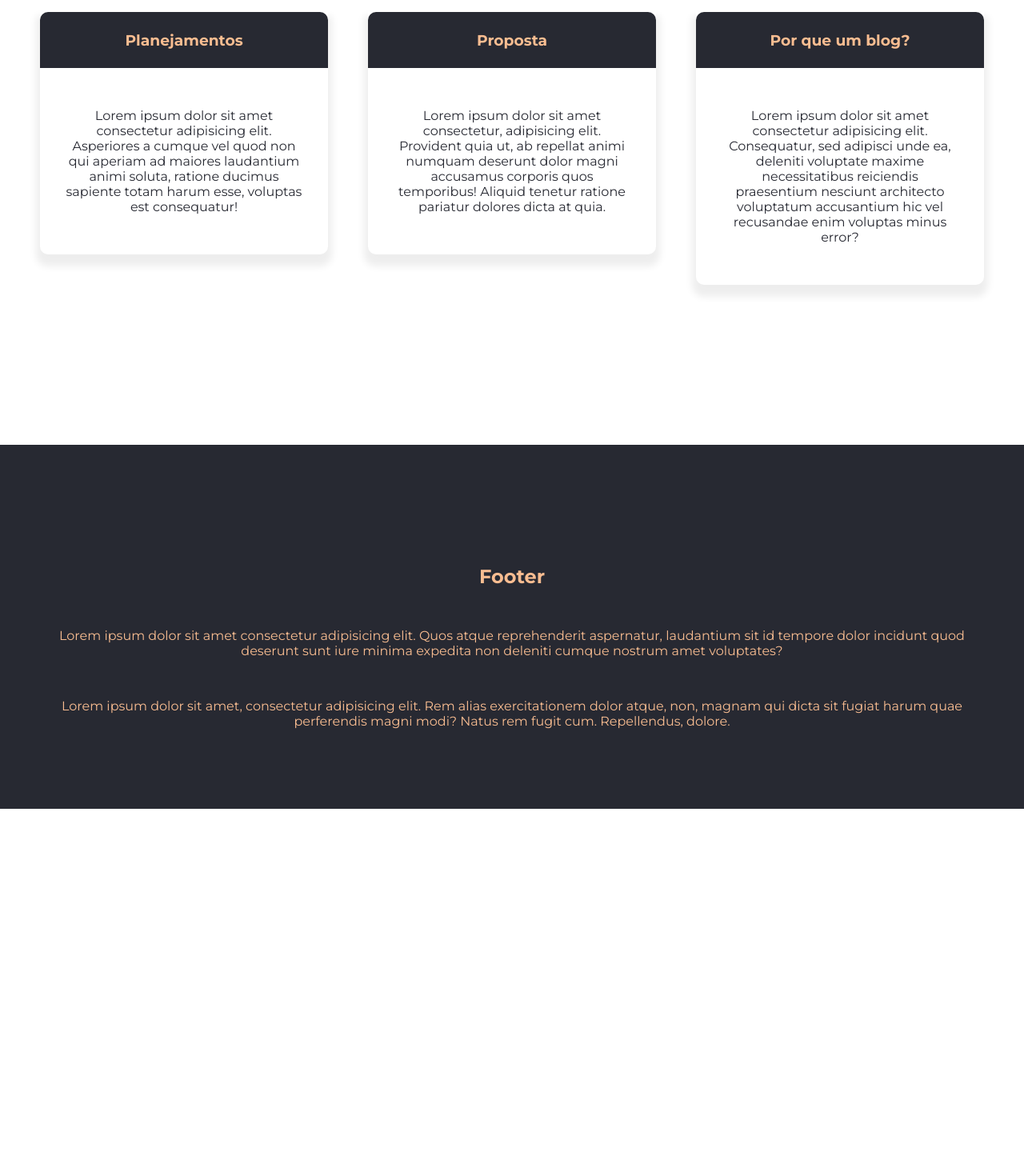
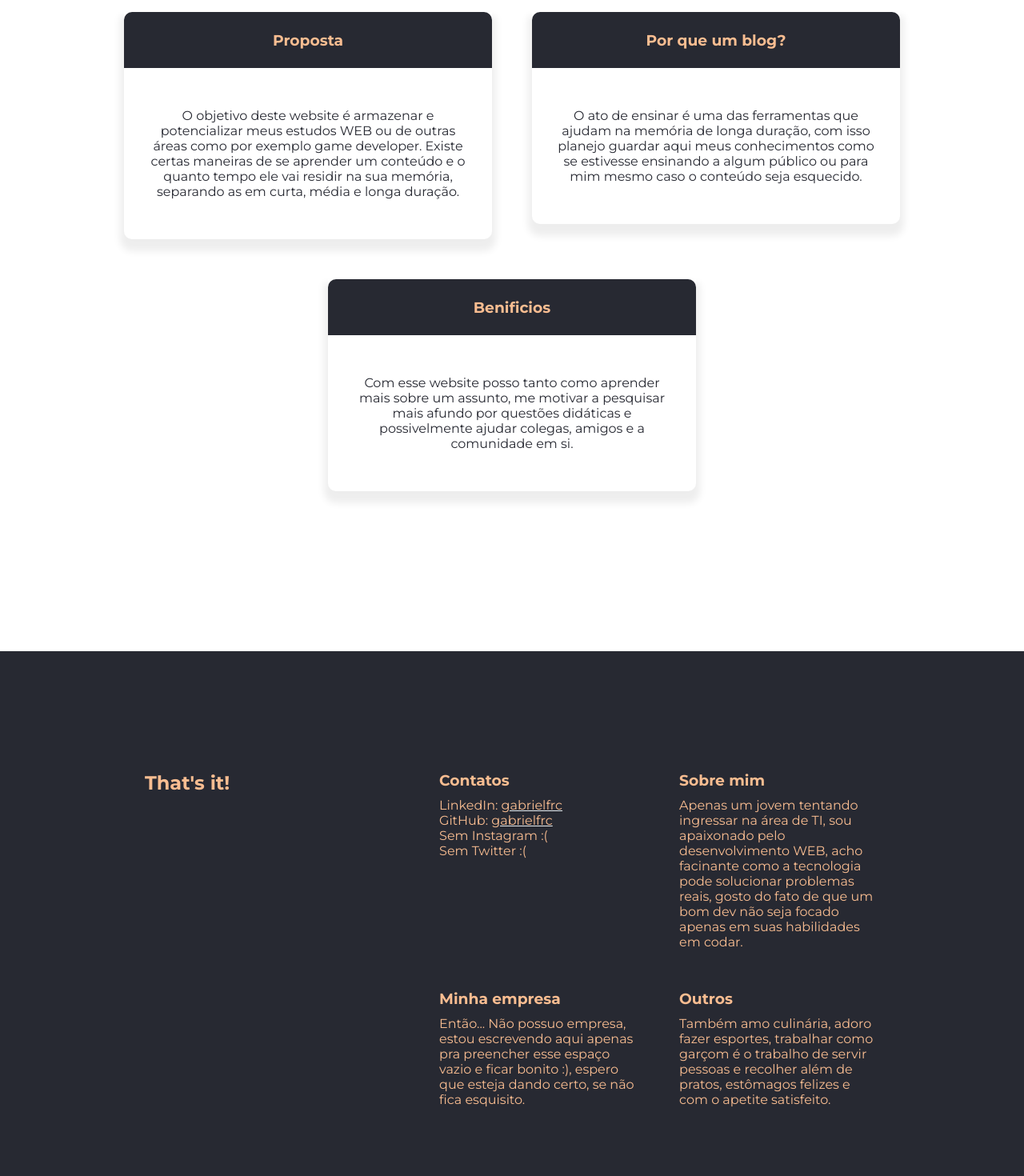
Before and after one commit to gabrielFrc/LearningBlog, a React (Create React App) app: page /LearningBlog/ in a window 1280 px wide. Shown: the part 440-1910 px from the top of the page at 80% size. Before the commit the page ends 1451 px from the top, so only its background shows below. Built offline with nearby package versions, Linux system fonts and the light colour scheme.

Commit message:
adicionando conteúdos em texto

```diff
--- a/package.json
+++ b/package.json
@@ -18,8 +18,8 @@
     "build": "react-scripts build",
     "test": "react-scripts test",
     "eject": "react-scripts eject",
-    "predeploy" : "npm run build",
-    "deploy" : "gh-pages -d build"
+    "predeploy": "npm run build",
+    "deploy": "gh-pages -d build"
   },
   "eslintConfig": {
     "extends": [
@@ -40,6 +40,7 @@
     ]
   },
   "devDependencies": {
+    "@babel/plugin-proposal-private-property-in-object": "^7.21.11",
     "gh-pages": "^6.1.1"
   }
 }
--- a/src/App.css
+++ b/src/App.css
@@ -123,7 +123,7 @@ nav {
 
 #answers .title-answers {
   background-color: var(--black);
-  width: 300px;
+  width: 400px;
   height: 50px;
   padding: 10px 30px;
   text-align: center;
@@ -132,7 +132,8 @@ nav {
 }
 
 #answers .text-answers {
-  width: 300px;
+  width: 400px;
+  height: 100%;
   padding: 50px 30px;
   text-align: center;
   align-content: center;
--- a/src/App.jsx
+++ b/src/App.jsx
@@ -30,18 +30,10 @@ function App() {
         <div id='answers'>
           <div>
             <div className='title-answers'>
-              <h3>Planejamentos</h3>
-            </div>
-            <div className='text-answers'>
-              <p>Lorem ipsum dolor sit amet consectetur adipisicing elit. Asperiores a cumque vel quod non qui aperiam ad maiores laudantium animi soluta, ratione ducimus sapiente totam harum esse, voluptas est consequatur!</p>
-            </div>
-          </div>
-          <div>
-            <div className='title-answers'>
               <h3>Proposta</h3>
             </div>
             <div className='text-answers'>
-              <p>Lorem ipsum dolor sit amet consectetur, adipisicing elit. Provident quia ut, ab repellat animi numquam deserunt dolor magni accusamus corporis quos temporibus! Aliquid tenetur ratione pariatur dolores dicta at quia.</p>
+              <p>O objetivo deste website é armazenar e potencializar meus estudos WEB ou de outras áreas como por exemplo game developer. Existe certas maneiras de se aprender um conteúdo e o quanto tempo ele vai residir na sua memória, separando as em curta, média e longa duração. </p>
             </div>
           </div>
           <div>
@@ -49,7 +41,15 @@ function App() {
               <h3>Por que um blog?</h3>
             </div>
             <div className='text-answers'>
-              <p>Lorem ipsum dolor sit amet consectetur adipisicing elit. Consequatur, sed adipisci unde ea, deleniti voluptate maxime necessitatibus reiciendis praesentium nesciunt architecto voluptatum accusantium hic vel recusandae enim voluptas minus error?</p>
+              <p>O ato de ensinar é uma das ferramentas que ajudam na memória de longa duração, com isso planejo guardar aqui meus conhecimentos como se estivesse ensinando a algum público ou para mim mesmo caso o conteúdo seja esquecido.</p>
+            </div>
+          </div>
+          <div>
+            <div className='title-answers'>
+              <h3>Benificios</h3>
+            </div>
+            <div className='text-answers'>
+              <p>Com esse website posso tanto como aprender mais sobre um assunto, me motivar a pesquisar mais afundo por questões didáticas e possivelmente ajudar colegas, amigos e a comunidade em si.</p>
             </div>
           </div>
         </div>
--- a/src/components/footer.css
+++ b/src/components/footer.css
@@ -4,8 +4,41 @@
     padding: 150px 50px 50px 50px;
     text-align: center;
 }
+#container > div{
+    display: flex;
+    flex-wrap: wrap;
+    justify-content: space-around;
+}
 
-#container h2, #container p{
-    margin-bottom: 50px;
+#container p{
+    /* margin-bottom: 20px; */
     color: var(--buff);
 }
+
+#container h3{
+    color: var(--buff);
+    margin-bottom: 10px;
+}
+#footer-title{
+    /* flex-grow: 1; */
+    color: var(--buff);
+    margin-bottom: 70px;
+}
+
+#flex-container{
+    width: 550px;
+    text-align: start;
+    /* flex-grow: 2; */
+    margin-bottom: 100px;
+    display: flex;
+    flex-wrap: wrap;
+    gap: 50px;
+}
+#flex-container > div{
+    width: 250px;
+}
+
+#flex-container a{
+    color: var(--buff);
+    text-decoration: underline var(--white);
+}
--- a/src/components/footer.jsx
+++ b/src/components/footer.jsx
@@ -4,9 +4,31 @@ export const Footer = () => {
     return(
         <>
             <div id="container">
-                <h2>Footer</h2>
-                <p>Lorem ipsum dolor sit amet consectetur adipisicing elit. Quos atque reprehenderit aspernatur, laudantium sit id tempore dolor incidunt quod deserunt sunt iure minima expedita non deleniti cumque nostrum amet voluptates?</p>
-                <p>Lorem ipsum dolor sit amet, consectetur adipisicing elit. Rem alias exercitationem dolor atque, non, magnam qui dicta sit fugiat harum quae perferendis magni modi? Natus rem fugit cum. Repellendus, dolore.</p>
+                <div>
+                    <h2 id='footer-title'>That's it!</h2>
+                    <div id='flex-container'>
+                        <div>
+                            <h3>Contatos</h3>
+                            <p>LinkedIn: <a href="https://www.linkedin.com/in/gabriel-f-82328b214/" target='_blank' rel="noreferrer">gabrielfrc</a></p>
+                            <p>GitHub: <a href="https://github.com/gabrielFrc/" target='_blank' rel="noreferrer">gabrielfrc</a></p>
+                            <p>Sem Instagram :(</p>
+                            <p>Sem Twitter :(</p>
+                        </div>
+                        <div>
+                            <h3>Sobre mim</h3>
+                            <p>Apenas um jovem tentando ingressar na área de TI, sou apaixonado pelo desenvolvimento WEB, acho facinante como a tecnologia pode solucionar problemas reais, gosto do fato de que um bom dev não seja focado apenas em suas habilidades em codar.</p>
+                        </div>
+                        <div>
+                            <h3>Minha empresa</h3>
+                            <p>Então... Não possuo empresa, estou escrevendo aqui apenas pra preencher esse espaço vazio e ficar bonito :), espero que esteja dando certo, se não fica esquisito.</p>
+                        </div>
+                        <div>
+                            <h3>Outros</h3>
+                            <p>Também amo culinária, adoro fazer esportes, trabalhar como garçom é o trabalho de servir pessoas e recolher além de pratos, estômagos felizes e com o apetite satisfeito.</p>
+                        </div>
+                    </div>
+                </div>
+                <p>All Rights Reserved &copy;Gabriel França</p>
             </div>
         </>
     )
--- a/src/functions/chaptersbuilder.js
+++ b/src/functions/chaptersbuilder.js
@@ -1,8 +1,4 @@
 export const ChaptersBuilder = (chapters) => {
-    // const chapters = [
-    //     '#primeira-linguagem', '#aprendendo-java', '#mudando-para-dotnet',
-    // ]
-
     window.addEventListener("popstate", () => {
         const currentHash = window.location.hash;
         chapters.forEach(element => {
```
Also changed, not shown: 1 other file (tests, documents, lock files or other folders).
